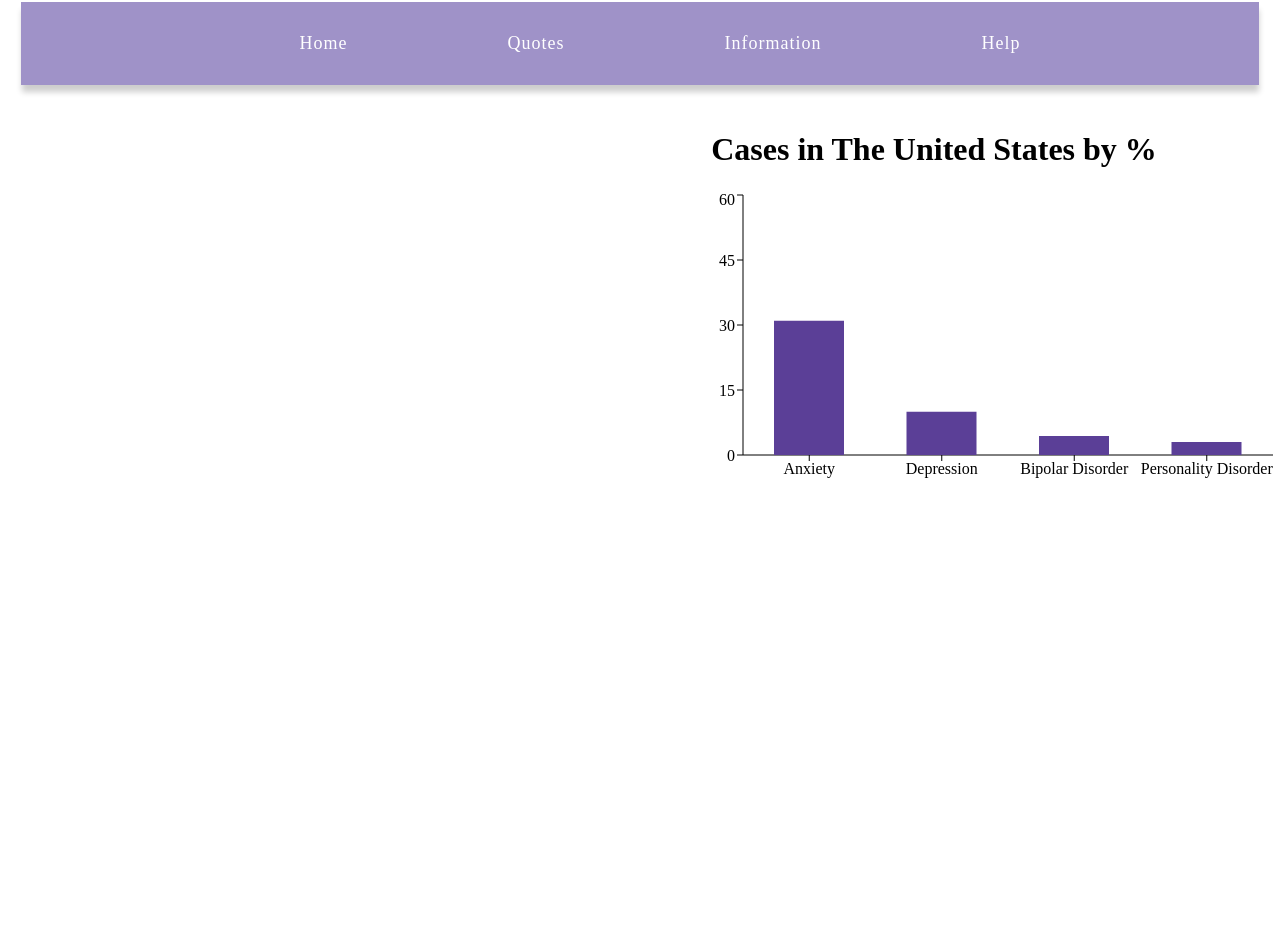
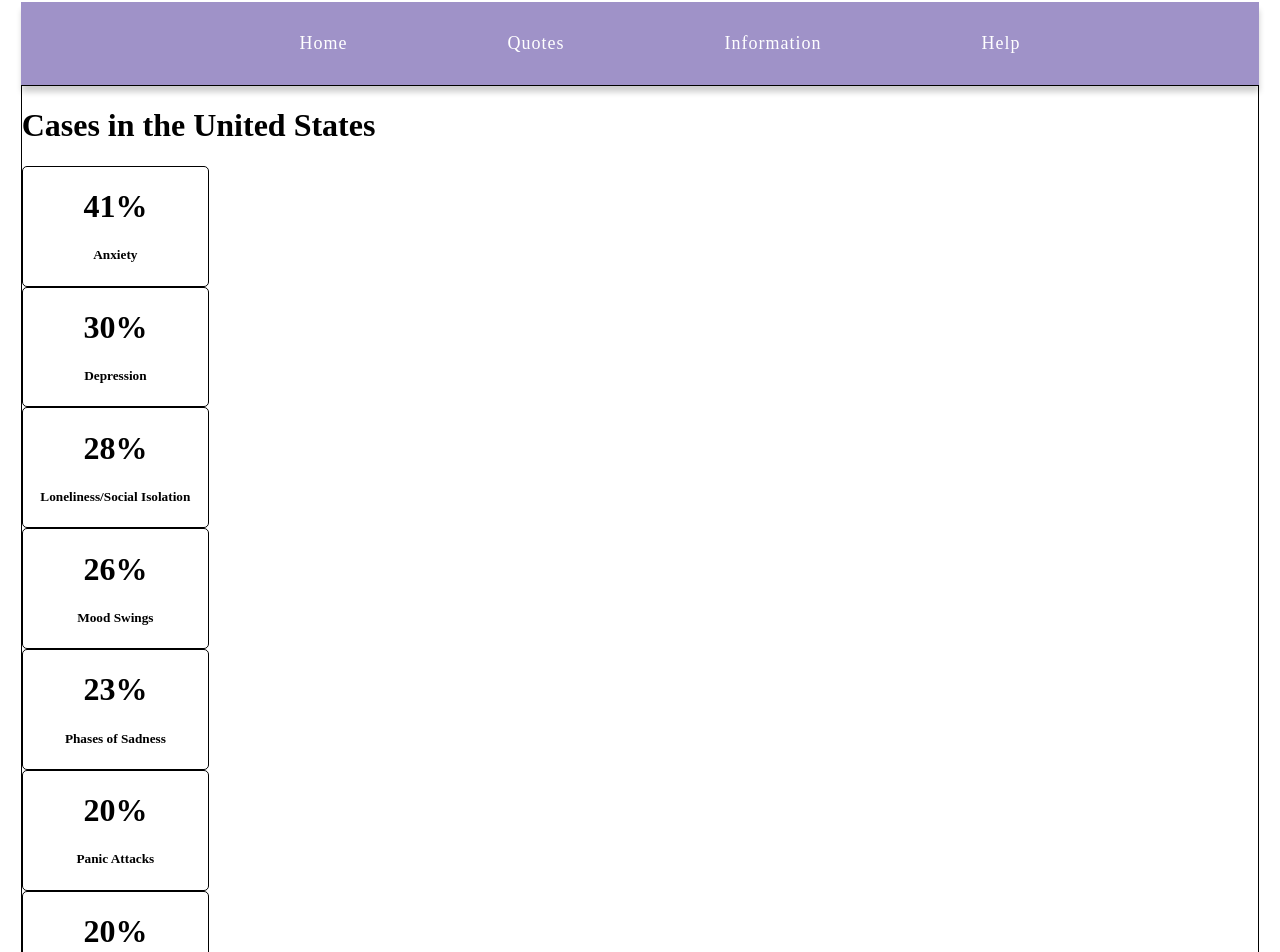
Before and after one commit to eukeo/mental-health, a React (Create React App) app: page /information in a window 1280 px wide. Shown: the part 6-958 px from the top of the page. Before the commit the page ends 800 px from the top, so only its background shows below. Built offline with nearby package versions, Linux system fonts and the light colour scheme; grey boxes are pictures that could not be loaded.

Commit message:
information to cases

```diff
--- a/package.json
+++ b/package.json
@@ -3,12 +3,16 @@
   "version": "0.1.0",
   "private": true,
   "dependencies": {
+    "@emotion/react": "^11.10.5",
+    "@emotion/styled": "^11.10.5",
+    "@mui/material": "^5.11.0",
     "@testing-library/jest-dom": "^5.16.5",
     "@testing-library/react": "^13.4.0",
     "@testing-library/user-event": "^13.5.0",
     "aos": "^2.3.4",
     "axios": "^1.2.1",
     "react": "^18.2.0",
+    "react-apexcharts": "^1.4.0",
     "react-dom": "^18.2.0",
     "react-router-dom": "^6.4.5",
     "react-scripts": "5.0.1",
--- a/src/components/HealthBar/HealthBar.css
+++ b/src/components/HealthBar/HealthBar.css
@@ -1,16 +1,12 @@
 #health-page-container {
-    background-image: url("https://manthrana.com/en/wp-content/uploads/2021/04/Mental-Health-Month-Blog-1200x600-1.png");
+    border: 1px solid black;
+    flex-wrap: wrap;
+    flex-direction: row;
 }
 
-#health-info {
-    width: 45%;
-    margin-top: 25px;
-    width: 40%;
-    position: absolute;
-    right: 90px;
-    border-radius: 7px;
+#health-info-box {
+    border: 1px solid black;
+    border-radius: 5px;
+    text-align: center;
+    width: 15%;
 }
-
-#health-info > h1 {
-    text-align: center;
-}
--- a/src/components/HealthBar/HealthBar.jsx
+++ b/src/components/HealthBar/HealthBar.jsx
@@ -1,15 +1,22 @@
 import './HealthBar.css';
-import { BarChart, Bar, XAxis, YAxis, Tooltip } from 'recharts';
 import { useEffect } from 'react';
 import Aos from 'aos';
 import "aos/dist/aos.css";
 
 export default function HealthBar() {
 
-    const data = [{name: 'Anxiety', Total: 31, pv: 2, amt: 43},
-    { name: 'Depression', Total: 10, pv: 2, amt: 43},
-    { name: 'Bipolar Disorder', Total: 4.4, pv: 2, amt: 43},
-    { name: 'Personality Disorder', Total: 3, pv: 2, amt: 43}];
+    const data = [{name: 'Anxiety', Total: 41, pv: 2, amt: 43},
+    { name: 'Stress', Total: 39, pv: 2, amt: 43},
+    { name: 'Depression', Total: 30, pv: 2, amt: 43},
+    { name: 'Loneliness/Social Isolation', Total: 28, pv: 2, amt: 43},
+    { name: 'Mood Swings', Total: 26, pv: 2, amt: 43},
+    { name: 'Phases of Sadness', Total: 23, pv: 2, amt: 43},
+    { name: 'Panic Attacks', Total: 20, pv: 2, amt: 43},
+    { name: 'Struggles with Self-Esteem', Total: 20, pv: 2, amt: 43},
+    { name: 'Phases of Lethargy', Total: 14, pv: 2, amt: 43},
+    { name: 'Phobias', Total: 8, pv: 2, amt: 43},
+
+];
 
     useEffect(() => {
         Aos.init({duration:1000})
@@ -17,14 +24,42 @@ export default function HealthBar() {
 
     return (
         <div id="health-page-container">
-            <div id="health-info" data-aos="fade-left">
-                <h1>Cases in The United States by %</h1>
-                <BarChart width={600} height={300} data={data} data-aos="fade-up">
-                    <XAxis dataKey="name" stroke="black" />
-                    <YAxis dataKey="amt" stroke="black" />
-                    <Tooltip wrapperStyle={{ width: 155, backgroundColor: '#ccc' }} />
-                    <Bar dataKey="Total" fill="#5b3f97" barSize={70} />
-                </BarChart>
+            <h1>Cases in the United States</h1>
+            <div id="health-info-box" data-aos="fade-left">
+                <h1>41%</h1>
+                <h5>Anxiety</h5>
+            </div>
+            <div id="health-info-box" data-aos="fade-left">
+                <h1>30%</h1>
+                <h5>Depression</h5>
+            </div>
+            <div id="health-info-box" data-aos="fade-left">
+                <h1>28%</h1>
+                <h5>Loneliness/Social Isolation</h5>
+            </div>
+            <div id="health-info-box" data-aos="fade-left">
+                <h1>26%</h1>
+                <h5>Mood Swings</h5>
+            </div>
+            <div id="health-info-box" data-aos="fade-left">
+                <h1>23%</h1>
+                <h5>Phases of Sadness</h5>
+            </div>
+            <div id="health-info-box" data-aos="fade-left">
+                <h1>20%</h1>
+                <h5>Panic Attacks</h5>
+            </div>
+            <div id="health-info-box" data-aos="fade-left">
+                <h1>20%</h1>
+                <h5>Struggles with Self-Esteem</h5>
+            </div>
+            <div id="health-info-box" data-aos="fade-left">
+                <h1>14%</h1>
+                <h5>Phases of Lethargy</h5>
+            </div>
+            <div id="health-info-box" data-aos="fade-left">
+                <h1>8%</h1>
+                <h5>Phobias</h5>
             </div>
         </div>
     )
--- a/src/pages/HelpPage/HelpPage.css
+++ b/src/pages/HelpPage/HelpPage.css
@@ -19,8 +19,7 @@
     border-radius: 7px;
     width: 40%;
     padding-bottom: 3.4%;
-    background-color: #9f92c8;
-    color: white;
+    /* background-color: #9f92c8; */
 }
 
 #health-tips > h5 {
@@ -40,12 +39,26 @@
     position: absolute;
     right: 80px;
     font-size: 18px;
-    text-align: center;
-    color: white;
-    background-color: #7a68af;
+    text-align: left;
+    background-color: rgb(255, 255, 255);
+    color: #9f92c8;
+    border: 1px solid #9f92c8;
     border-radius: 15px;
     margin-top: 25%;
     margin-bottom: 10%;
     width: 40%;
     padding: 6px 16px 2px 16px;
 }
+
+#other-resources {
+    position: absolute;
+    right: 80px;
+    width: 40%;
+    margin-top: 35%;
+    text-align: left;
+    padding: 6px 16px 2px 16px;
+}
+
+#other-resources > h1 {
+    text-align: center;
+}
--- a/src/pages/HelpPage/HelpPage.jsx
+++ b/src/pages/HelpPage/HelpPage.jsx
@@ -16,6 +16,23 @@ export default function HelpPage() {
             </div>
             <div id="seek-help-container" data-aos="fade-up">
                 <h4>If you or someone you know is struggling or in crisis, help is available. Call or text 988 or chat 988lifeline.org . Text MHA to 741741 to connect with a trained Crisis Counselor from Crisis Text Line . Call 911 or go to the nearest emergency room.</h4>
+            </div>
+            <div id="other-resources">
+                <h1>Other Resources for Help</h1>
+                <p>
+                    <h4>SAMHSA’s National Helpline</h4>
+                    1-800-662-HELP (4357) (also known as the Treatment Referral Routing Service), or TTY: 1-800-487-4889 is a confidential, free, 24-hour-a-day, 365-day-a-year, information service, in English and Spanish, for individuals and family members facing mental and/or substance use disorders. This service provides referrals to local treatment facilities, support groups, and community-based organizations.
+                </p>
+                <hr></hr>
+                <p>
+                    <h4>Suicide Prevention Crisis Line</h4>
+                    Didi Hirsch’s Suicide Prevention Crisis Line is a leading member of the National Suicide Prevention Lifeline at 988 (the previous number, 1-800-273-8255, will continue to function and will route calls to 988 indefinitely). We are currently the only center in the national network with English- and Spanish-speaking crisis counselors 24/7. We also have Korean-speaking counselors during peak evening hours (4:30pm to 12:30am PT, 7 days per week) at 877-727-4747.
+                </p>
+                <hr></hr>
+                <p>
+                    <h4>CrisisText and Deaf and Hard of Hearing Support</h4>
+                    People who are deaf or hard of hearing and who need support in a crisis can text for help by texting the word “HEARME” to 839863. The service is available 24/7.
+                </p>
             </div>
             <section id="health-tips" data-aos="fade-up">
                 <h1 id="tips-title" data-aos="fade-up">Tips for Better Mental Health</h1>
@@ -41,7 +58,7 @@ export default function HelpPage() {
                 <h4 data-aos="fade-up">9. Find purpose and meaning.</h4>
                     <p data-aos="fade-up">This is different for everyone but finding purpose in your day is a big factor to good mental health. You might try one of the following: Engage in work that makes you feel useful, invest in relationships and spend quality time with people who matter to you, volunteer, which can help enrich your life and make you happier,care for others, which can be as rewarding and meaningful as it is challenging, think of one good deed or gesture to do each day.</p>
                 <h4 data-aos="fade-up">10. Get help if you need it.</h4>
-                <h4 data-aos="fade-up">If you or a loved one needs support, there are many programs and resources that are available to you.</h4>
+                <p data-aos="fade-up">If you or a loved one needs support, there are many programs and resources that are available to you.</p>
             </section>
         </div>
     )
```
Also changed, not shown: 1 other file (tests, documents, lock files or other folders).
